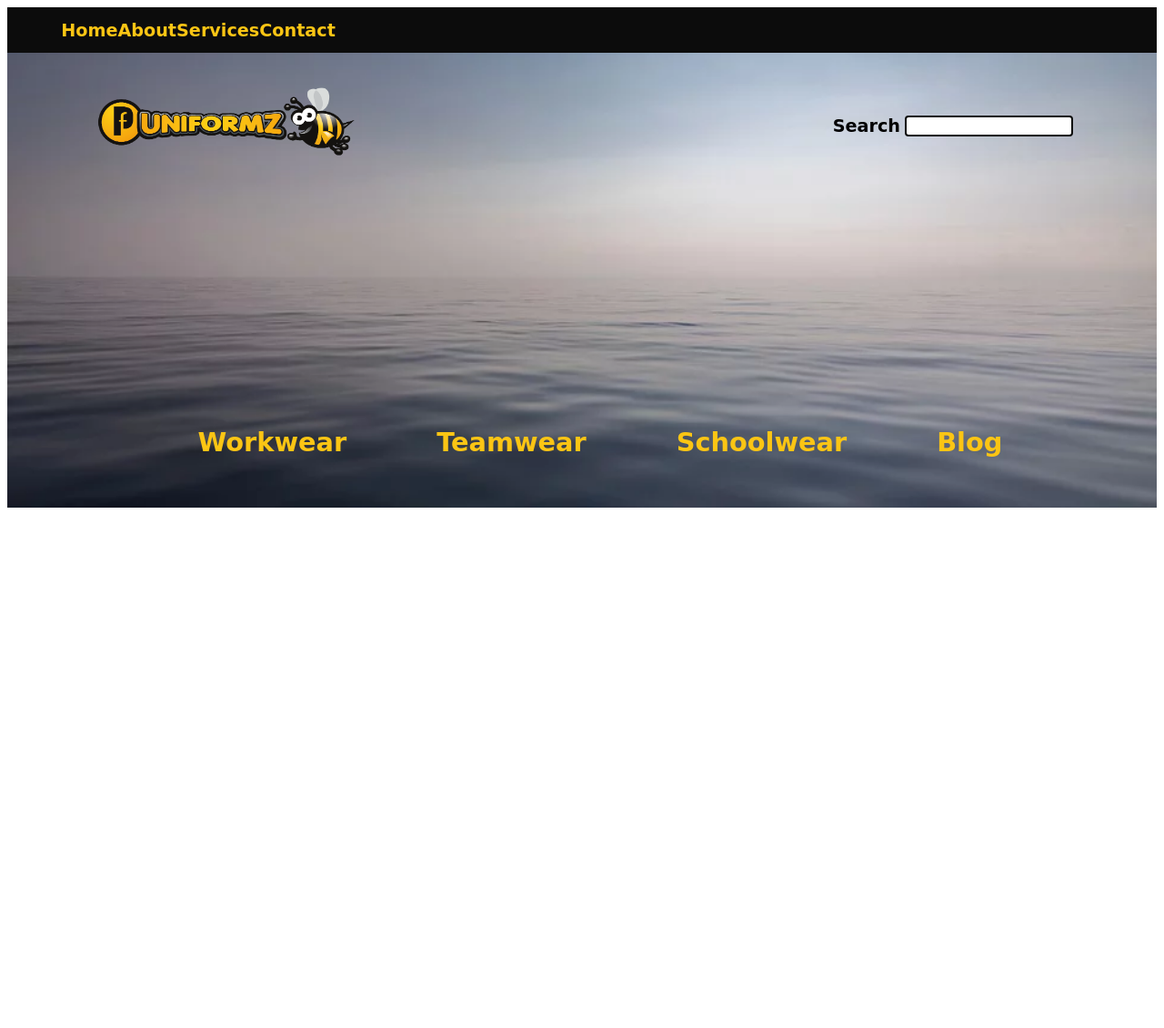
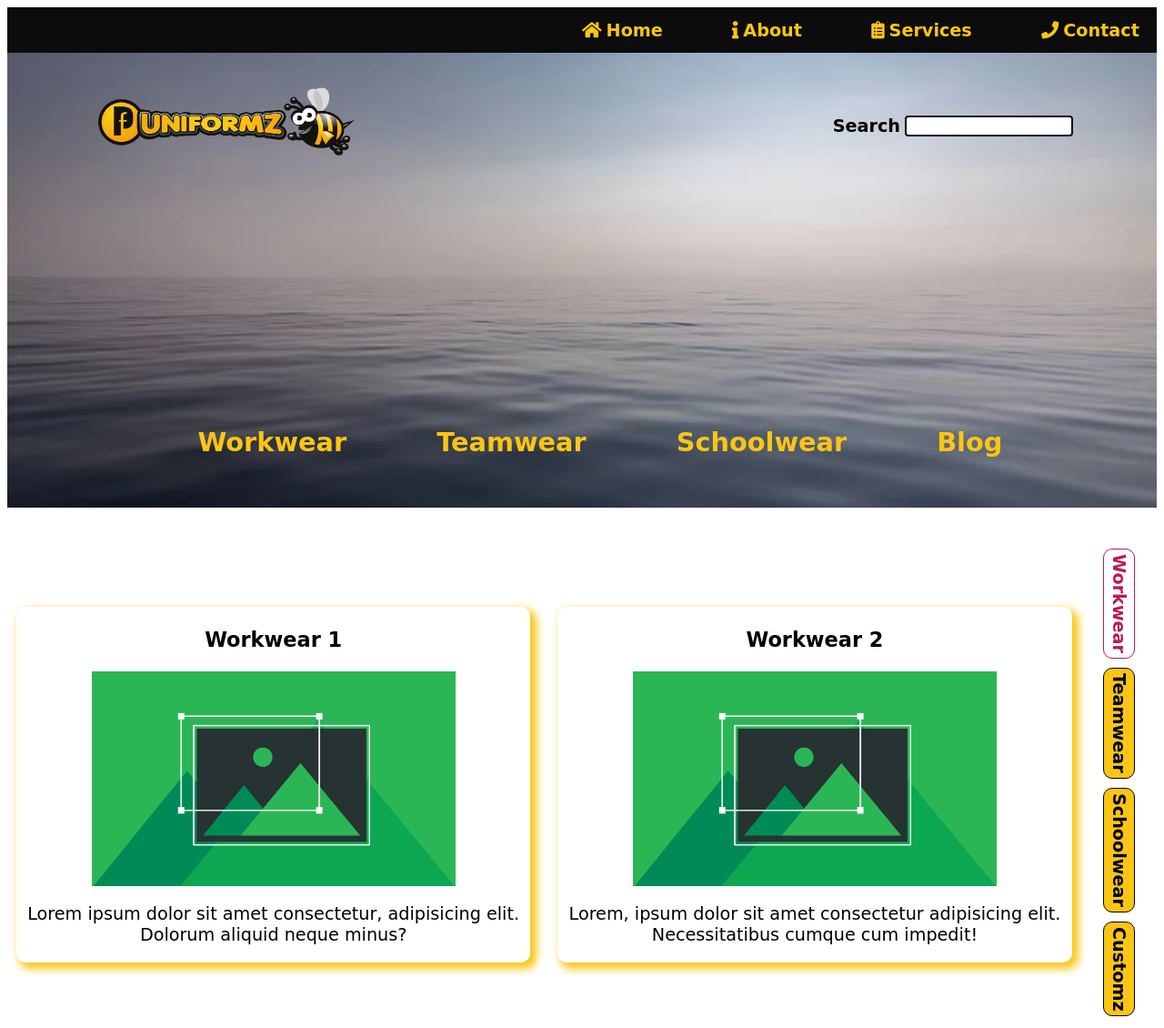
Before and after one commit to dougall12/navbar-resp, a plain HTML site: page index.html in a window 1280 px wide. Shown: the whole page at 91% size. Before the commit the page ends 800 px from the top, so only its background shows below. Drawn offline with Linux system fonts and the light colour scheme.

Commit message:
Added card tab functionality

```diff
--- a/app.js
+++ b/app.js
@@ -1,3 +1,5 @@
+// Top Nav Responsive
+
 const open = document.getElementById("openNav");
 const close = document.getElementById("closeNav");
 
@@ -15,3 +17,39 @@ function closeMenu() {
 
 open.addEventListener("click", openMenu);
 close.addEventListener("click", closeMenu);
+
+// Tab Functionality
+
+// Click and toggle
+
+let tabList = document.querySelectorAll(".vertical-tab");
+let sections = document.querySelectorAll(".cards");
+console.log(sections);
+let buttons = document.querySelector("ul.tabs");
+
+buttons.addEventListener("click", () => {
+  let tabClicked = event.target;
+
+  //Check target is list item
+  if (tabClicked.nodeName === "LI") {
+    //Loop the tabs and toggle active
+
+    tabList.forEach(tab => {
+      if (tab.classList.contains("active") == true) {
+        tab.classList.toggle("active");
+        tabClicked.classList.toggle("active");
+      }
+    });
+
+    //Update Active Cards
+
+    sections.forEach(card => {
+      if (card.classList.contains("active") == true) {
+        card.classList.toggle("active");
+      }
+    });
+    let activePanelId = tabClicked.getAttribute("href");
+    let activeCard = document.querySelector(activePanelId);
+    activeCard.classList.toggle("active");
+  }
+});
--- a/index.html
+++ b/index.html
@@ -18,20 +18,36 @@
       <nav id="navbar" class="navbar">
         <i class="fas fa-bars" id="openNav"></i>
         <ul class="navbar-list">
-          <li><a href="#">Home</a></li>
-          <li><a href="#">About</a></li>
-          <li><a href="#">Services</a></li>
-          <li><a href="#">Contact</a></li>
+          <li>
+            <a href="#"><i class="fas fa-home"></i>Home</a>
+          </li>
+          <li>
+            <a href="#"><i class="fas fa-info"></i>About</a>
+          </li>
+          <li>
+            <a href="#"><i class="fas fa-clipboard-list"></i>Services</a>
+          </li>
+          <li>
+            <a href="#"><i class="fas fa-phone"></i>Contact</a>
+          </li>
         </ul>
       </nav>
 
       <nav class="small-nav" id="small-nav">
         <i class="fas fa-times" id="closeNav"></i>
         <ul class="small-nav-list">
-          <li><a href="#">Home</a></li>
-          <li><a href="#">About</a></li>
-          <li><a href="#">Services</a></li>
-          <li><a href="#">Contact</a></li>
+          <li>
+            <a href="#"><i class="fas fa-home"></i>Home</a>
+          </li>
+          <li>
+            <a href="#"><i class="fas fa-info"></i>About</a>
+          </li>
+          <li>
+            <a href="#"><i class="fas fa-clipboard-list"></i>Services</a>
+          </li>
+          <li>
+            <a href="#"><i class="fas fa-phone"></i>Contact</a>
+          </li>
         </ul>
       </nav>
 
@@ -65,6 +81,104 @@
       </section>
     </header>
 
+    <!-- Main Card Section -->
+    <section class="card-container">
+      <div class="cards active" id="workwear-cards">
+        <article>
+          <h3>Workwear 1</h3>
+          <img src="./img/placeholder.png" alt="" />
+          <p>
+            Lorem ipsum dolor sit amet consectetur, adipisicing elit. Dolorum
+            aliquid neque minus?
+          </p>
+        </article>
+        <article>
+          <h3>Workwear 2</h3>
+          <img src="./img/placeholder.png" alt="" />
+          <p>
+            Lorem, ipsum dolor sit amet consectetur adipisicing elit.
+            Necessitatibus cumque cum impedit!
+          </p>
+        </article>
+      </div>
+      <div class="cards" id="schoolwear-cards">
+        <article>
+          <h3>Schoolwear 1</h3>
+          <img src="./img/placeholder.png" alt="" />
+          <p>
+            Lorem ipsum dolor sit amet consectetur, adipisicing elit. Dolorum
+            aliquid neque minus?
+          </p>
+        </article>
+        <article>
+          <h3>Schoolwear 2</h3>
+          <img src="./img/placeholder.png" alt="" />
+          <p>
+            Lorem, ipsum dolor sit amet consectetur adipisicing elit.
+            Necessitatibus cumque cum impedit!
+          </p>
+        </article>
+      </div>
+      <div class="cards" id="teamwear-cards">
+        <article>
+          <h3>Teamwear 1</h3>
+          <img src="./img/placeholder.png" alt="" />
+          <p>
+            Lorem ipsum dolor sit amet consectetur, adipisicing elit. Dolorum
+            aliquid neque minus?
+          </p>
+        </article>
+        <article>
+          <h3>Teamwear 2</h3>
+          <img src="./img/placeholder.png" alt="" />
+          <p>
+            Lorem, ipsum dolor sit amet consectetur adipisicing elit.
+            Necessitatibus cumque cum impedit!
+          </p>
+        </article>
+      </div>
+      <div class="cards" id="customz-cards">
+        <article>
+          <h3>Customz 1</h3>
+          <img src="./img/placeholder.png" alt="" />
+          <p>
+            Lorem ipsum dolor sit amet consectetur, adipisicing elit. Dolorum
+            aliquid neque minus?
+          </p>
+        </article>
+        <article>
+          <h3>Customz 2</h3>
+          <img src="./img/placeholder.png" alt="" />
+          <p>
+            Lorem, ipsum dolor sit amet consectetur adipisicing elit.
+            Necessitatibus cumque cum impedit!
+          </p>
+        </article>
+      </div>
+      <aside class="tab-container">
+        <ul class="tabs">
+          <li
+            class="active vertical-tab"
+            id="workwear-tab"
+            href="#workwear-cards"
+          >
+            Workwear
+          </li>
+
+          <li class="vertical-tab" id="teamwear-tab" href="#teamwear-cards">
+            Teamwear
+          </li>
+
+          <li class="vertical-tab" id="schoolwear-tab" href="#schoolwear-cards">
+            Schoolwear
+          </li>
+          <li class="vertical-tab" id="customz-tab" href="#customz-cards">
+            Customz
+          </li>
+        </ul>
+      </aside>
+    </section>
+
     <script src="./app.js"></script>
   </body>
 </html>
--- a/style.css
+++ b/style.css
@@ -34,12 +34,19 @@ nav.navbar i.fas.fa-bars {
 
 ul.navbar-list {
   display: flex;
-  width: 100%;
-  align-items: flex-end;
+  margin-left: auto;
+  justify-content: space-between;
+  width: 50%;
 }
 
 ul.navbar-list li {
   list-style-type: none;
+}
+
+ul.navbar-list i,
+ul.small-nav-list li i {
+  color: var(--main-yellow);
+  padding-right: 5px;
 }
 
 ul li a {
@@ -91,6 +98,8 @@ nav.small-nav ul {
 nav.small-nav ul li {
   list-style-type: none;
 }
+
+/* Media Query */
 
 @media (max-width: 568px) {
   nav.navbar i.fas.fa-bars {
@@ -162,3 +171,74 @@ ul.range-links li {
   list-style-type: none;
   font-size: 1.8rem;
 }
+
+/* Main Content */
+
+/* Card Section */
+
+section.card-container {
+  display: flex;
+  align-items: center;
+}
+
+div.cards.active {
+  display: grid;
+  grid-template-columns: 1fr 1fr;
+  gap: 10px;
+  padding-top: 45px;
+}
+
+div.cards article {
+  display: flex;
+  flex-direction: column;
+  align-items: center;
+  margin: 10px;
+  border-radius: 10px;
+  box-shadow: var(--main-yellow) 5px 5px 10px 2px;
+}
+
+div.cards article p {
+  text-align: center;
+}
+
+div.cards article img {
+  width: 400px;
+}
+
+div.cards {
+  display: none;
+}
+
+/* Tab Section */
+
+aside.tab-container ul {
+  display: flex;
+  justify-content: space-between;
+  align-items: center;
+  writing-mode: vertical-rl;
+  text-orientation: mixed;
+}
+
+aside.tab-container ul li {
+  list-style-type: none;
+  height: 100%;
+  padding: 5px;
+  margin: 5px;
+  cursor: pointer;
+  border: black 1px solid;
+  border-radius: 10px;
+  background-color: var(--main-yellow);
+  font-weight: bold;
+}
+
+aside.tab-container ul li:hover {
+  color: var(--fp);
+  border: 1px solid var(--fp);
+  opacity: 0.8;
+}
+
+aside.tab-container ul li.active {
+  color: var(--fp);
+  border: 1px solid var(--fp);
+  background-color: #fff;
+}
```
